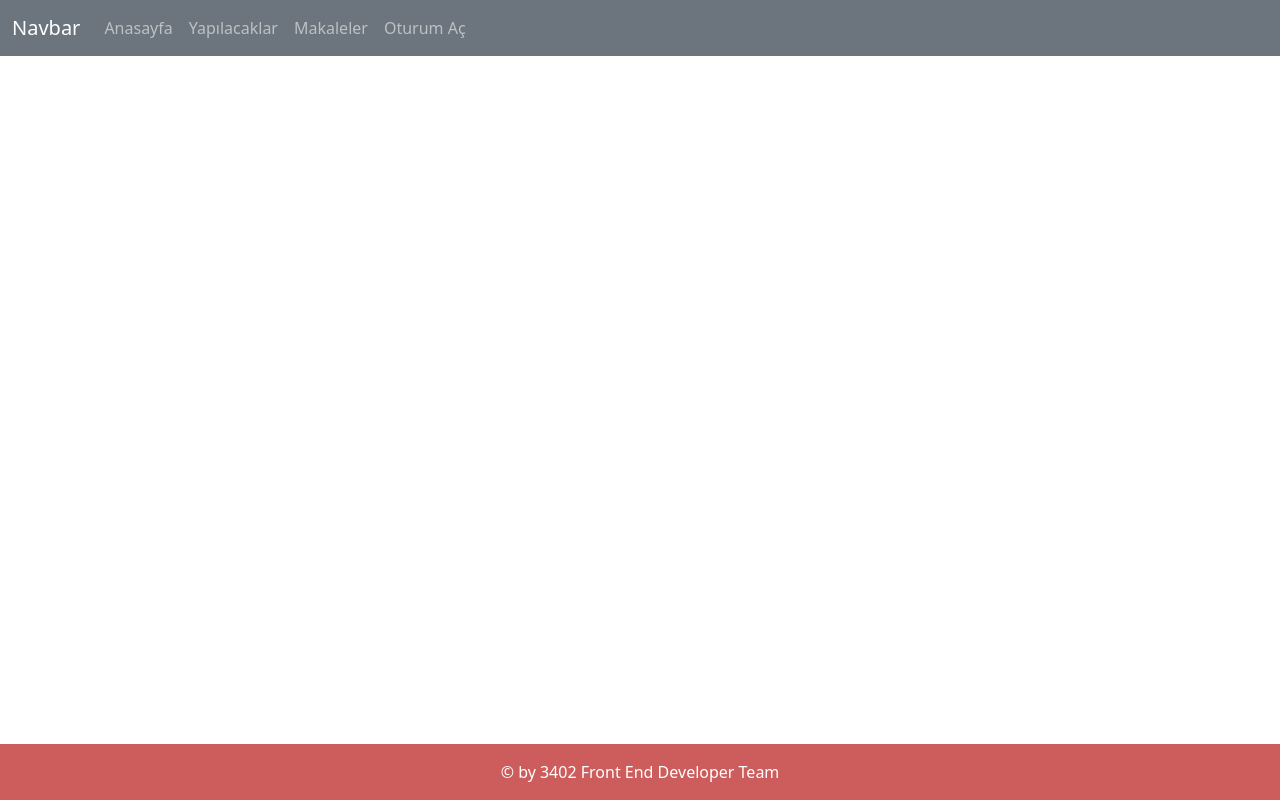
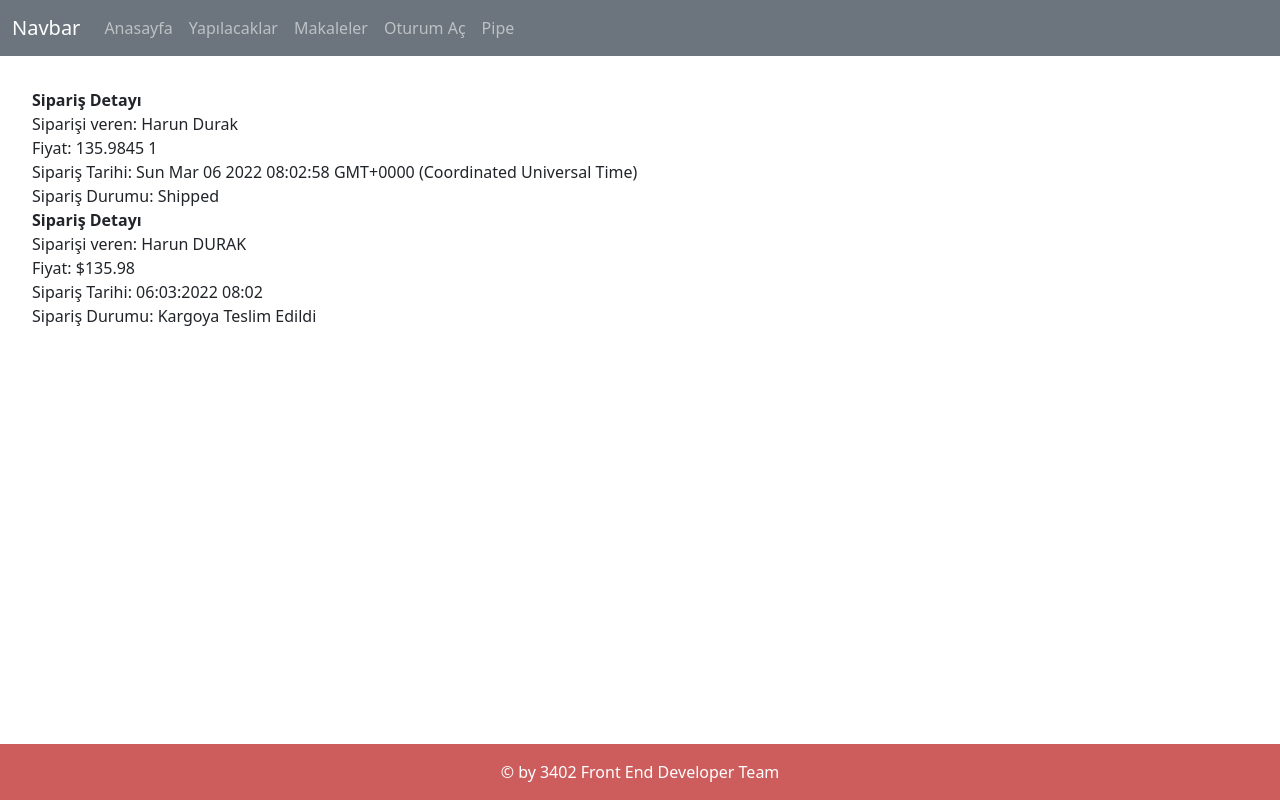
Before and after one commit to neominalsolutions/NgBS, an Angular app: page /pipeSample in a window 1280 px wide. Before the commit this address led to /. Built offline with nearby package versions, Linux system fonts and the light colour scheme.

Commit message:
AngularPipe

```diff
--- a/src/app/app-routing.module.ts
+++ b/src/app/app-routing.module.ts
@@ -3,6 +3,7 @@ import { RouterModule, Routes } from '@angular/router';
 import { AuthGuard } from './guards/auth.guard';
 import { HomeComponent } from './pages/home/home.component';
 import { LoginComponent } from './pages/login/login.component';
+import { PipeComponent } from './pages/pipe/pipe.component';
 import { PostDetailComponent } from './pages/post-detail/post-detail.component';
 import { PostsComponent } from './pages/posts/posts.component';
 import { TodosComponent } from './pages/todos/todos.component';
@@ -33,6 +34,10 @@ const routes: Routes = [
     path: 'login',
     component: LoginComponent,
   },
+  {
+    path: 'pipeSample',
+    component: PipeComponent,
+  },
 ];
 
 @NgModule({
--- a/src/app/app.module.ts
+++ b/src/app/app.module.ts
@@ -17,6 +17,8 @@ import { PostDetailComponent } from './pages/post-detail/post-detail.component';
 import { LoginComponent } from './pages/login/login.component';
 import { ReactiveFormsModule } from '@angular/forms';
 import { AuthInterceptor } from './interceptors/auth.interceptor';
+import { PipeComponent } from './pages/pipe/pipe.component';
+import { OrderStatusPipe } from './pipes/order-status.pipe';
 
 // pages componentlerde apiden veri çekip sayfaları doldurmamız lazım bu sebeple Angular kendi httpclientModule kullanarak apiden veri çekme apiye veri gönderme işlemlerini yapabiliriz.
 // @angular/common/http bu library üzerinden api ile haberleşebiliriz.
@@ -30,6 +32,8 @@ import { AuthInterceptor } from './interceptors/auth.interceptor';
     PostsComponent,
     PostDetailComponent,
     LoginComponent,
+    PipeComponent,
+    OrderStatusPipe,
   ],
   imports: [
     HttpClientModule,
--- a/src/app/components/navbar/navbar.component.ts
+++ b/src/app/components/navbar/navbar.component.ts
@@ -30,6 +30,10 @@ export class NavbarComponent implements OnInit {
       title: 'Oturum Aç',
       url: 'login',
     },
+    {
+      title: 'Pipe',
+      url: 'pipeSample',
+    },
   ];
 
   // bazen servisler hem html hemde ts dosyasında gösteririz. böyle durumlarda servislermizi public tercih edebiliriz.AuthService htmlde kullanacağımızdan dolayı public tercih ettik.
--- /dev/null
+++ b/src/app/models/order.ts
@@ -0,0 +1,8 @@
+export interface Order {
+  orderDate: Date;
+  total: number;
+  firstName: string;
+  lastName: string;
+  currency: string | number; // Para birimi
+  orderStatus: string;
+}
--- /dev/null
+++ b/src/app/pages/pipe/pipe.component.html
@@ -0,0 +1,22 @@
+<div>
+  <b>Sipariş Detayı</b>
+
+  <div>Siparişi veren: {{ order.firstName }} {{ order.lastName }}</div>
+  <div>Fiyat: {{ order.total }} {{ order.currency }}</div>
+  <div>Sipariş Tarihi: {{ order.orderDate }}</div>
+  <div>Sipariş Durumu: {{ order.orderStatus }}</div>
+</div>
+
+<div>
+  <b>Sipariş Detayı</b>
+
+  <!-- | pipe işareti kullanılır. Pipelar bir değişkenin arkasına {{ içersinde }} tanımlanır. -->
+  <div>
+    Siparişi veren: {{ order.firstName }} {{ order.lastName | uppercase }}
+  </div>
+  <div>Fiyat: {{ order.total | number: "1.0-2" | currency }}</div>
+  <div>Sipariş Tarihi: {{ order.orderDate | date: "dd:MM:YYYY HH:mm" }}</div>
+  <div>Sipariş Durumu: {{ order.orderStatus | orderStatus }}</div>
+</div>
+
+<!-- Angular pipe kullanarak ekranda componente gösterilecek olan veriler farklı bir formatta gösterilirler. -->
--- /dev/null
+++ b/src/app/pages/pipe/pipe.component.ts
@@ -0,0 +1,21 @@
+import { Component, OnInit } from '@angular/core';
+import { Order } from 'src/app/models/order';
+
+@Component({
+  templateUrl: './pipe.component.html',
+  styleUrls: ['./pipe.component.css'],
+})
+export class PipeComponent implements OnInit {
+  order: Order = {
+    firstName: 'Harun',
+    lastName: 'Durak',
+    orderDate: new Date(),
+    currency: 1,
+    total: 135.9845,
+    orderStatus: 'Shipped',
+  };
+
+  constructor() {}
+
+  ngOnInit(): void {}
+}
--- /dev/null
+++ b/src/app/pipes/order-status.pipe.ts
@@ -0,0 +1,23 @@
+import { Pipe, PipeTransform } from '@angular/core';
+
+@Pipe({
+  name: 'orderStatus',
+})
+export class OrderStatusPipe implements PipeTransform {
+  // value dediğimiz completed dan gelen değerimiz, yani extrandan bilgi farklı değerler de args olarak istediğimiz kadar tanımlanabilir.
+  transform(value: string): unknown {
+    switch (value) {
+      case 'Completed':
+        value = 'Sipariş Hazır';
+        break;
+      case 'Shipped':
+        value = 'Kargoya Teslim Edildi';
+        break;
+      default:
+        value = 'Onay Bekleniyor';
+        break;
+    }
+
+    return value;
+  }
+}
```
Also changed, not shown: src/app/pages/pipe/pipe.component.css (added), 1 other file (tests, documents, lock files or other folders).
